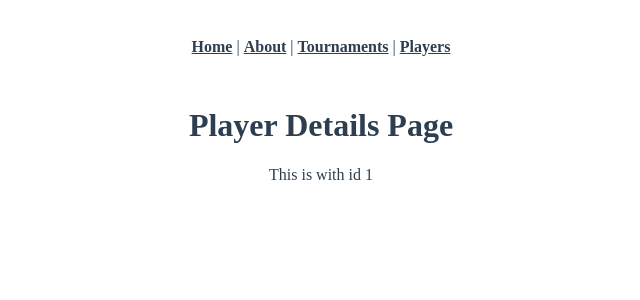
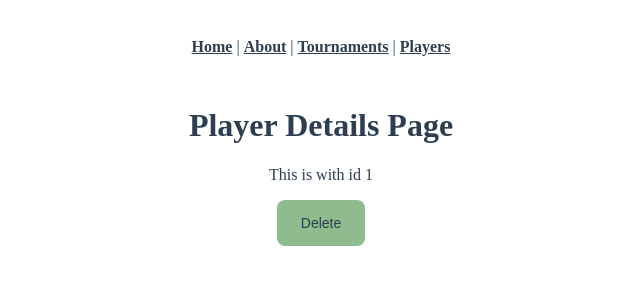
Before and after one commit to Jamie95187/fifa-tournament, a Vue app: page /Players/1 in a window 1280 px wide. Shown: the top 300 px of the page, without its empty margins (319-959 px from the left). Built offline with nearby package versions, Linux system fonts and the light colour scheme; a web font is replaced by a local one.

Commit message:
user can delete player from players db

```diff
--- a/src/views/players/PlayerDetails.vue
+++ b/src/views/players/PlayerDetails.vue
@@ -1,11 +1,21 @@
 <template>
   <h1>Player Details Page</h1>
   <p>This is {{ name }} with id {{ id }}</p>
+  <button @click="deletePlayer">Delete</button>
 </template>
 
 <script>
+import { db } from "../../firebase";
+import router from "../../router/index";
+
 export default {
   props: ["name", "id"],
+  methods: {
+    deletePlayer() {
+      db.collection("players").doc(this.id).delete();
+      router.push({ name: "players" });
+    },
+  },
 };
 </script>
 
```
